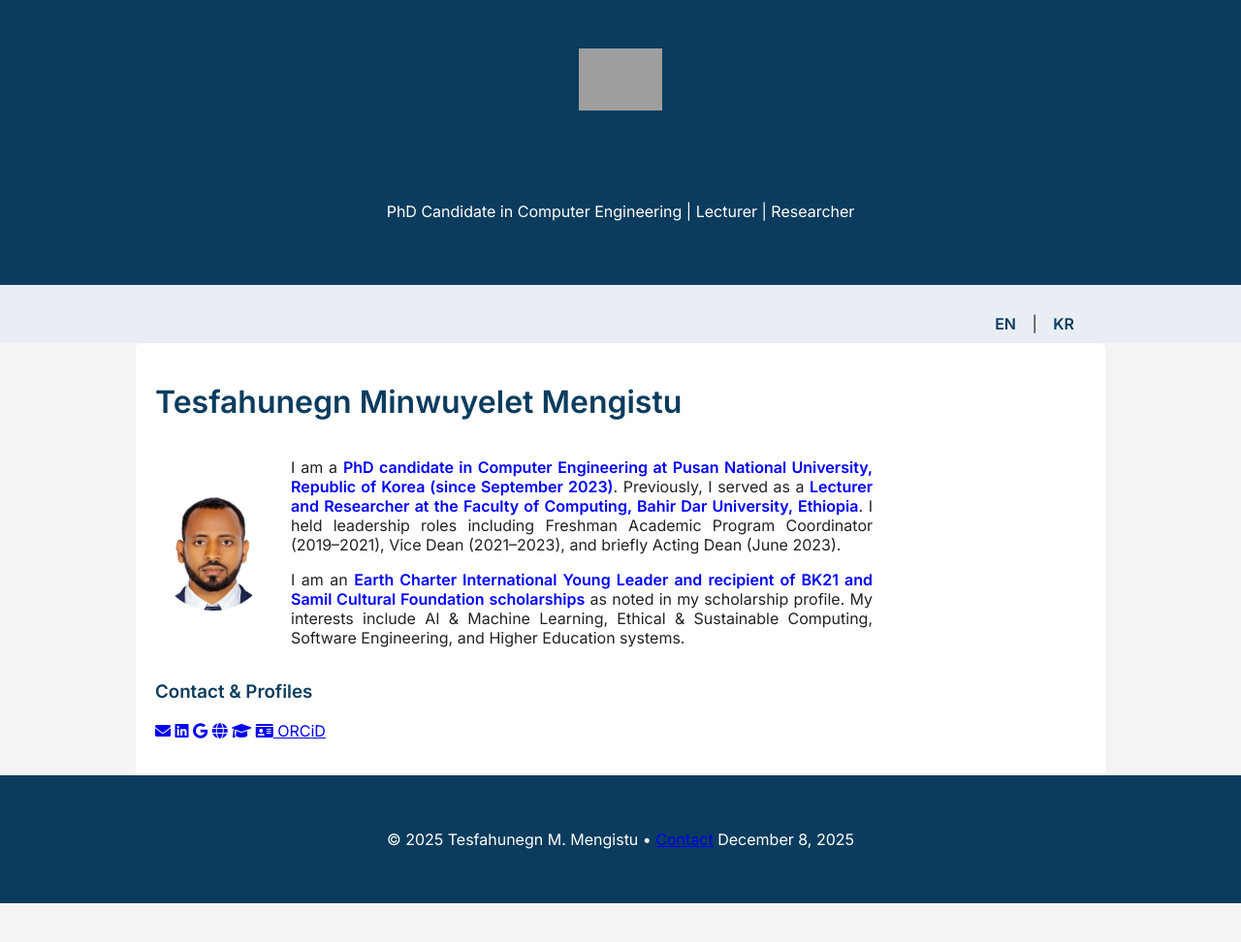
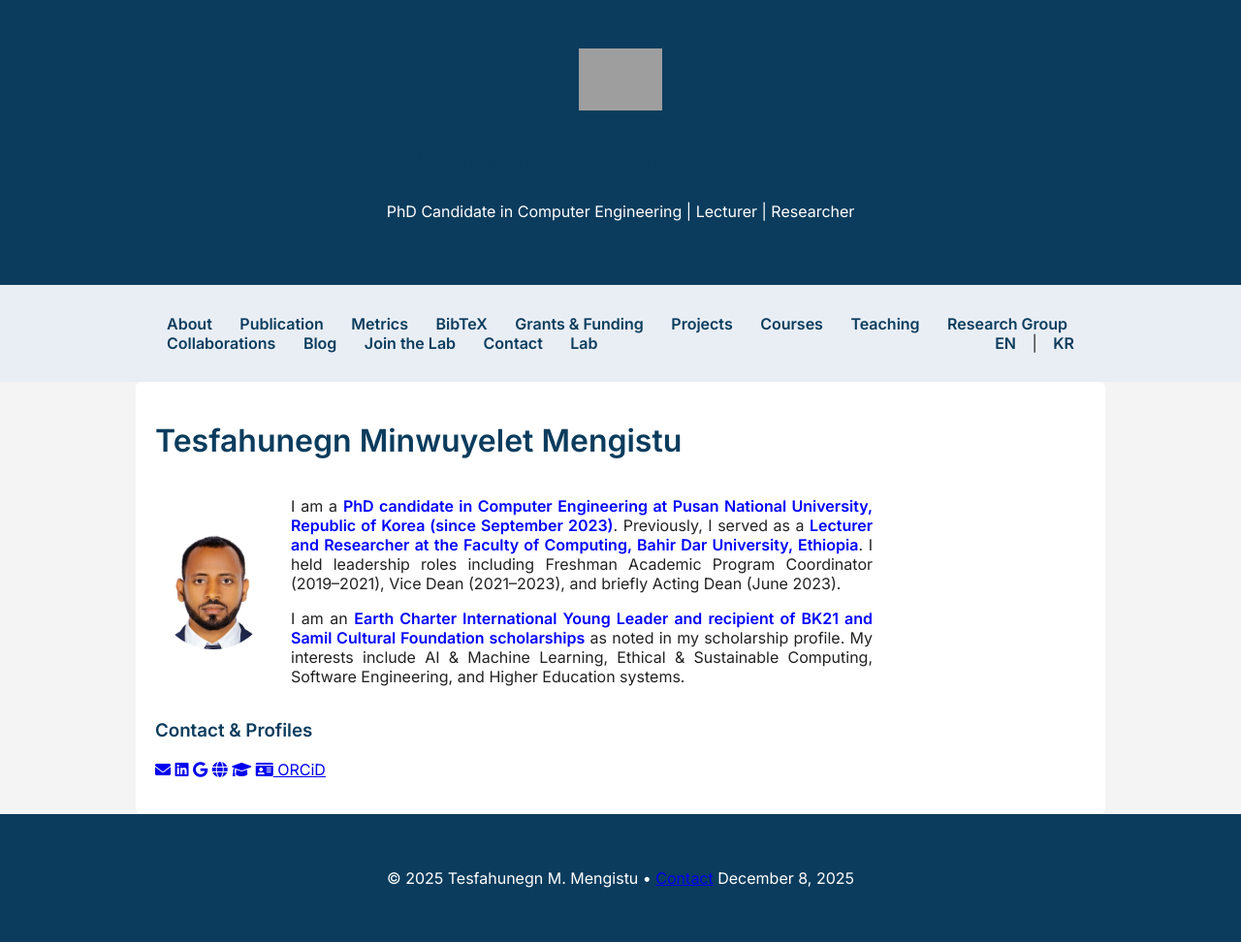
Before and after one commit to Tesfahunegn369/tesfahunegn369.github.io, a Jekyll site: the page built from index.md, in a window 1280 px wide. Shown: the whole page at 97% size. Built offline with Jekyll 4.4.1, drawn with Linux system fonts in a browser that asks for light colours; before the commit the page ends 932 px from its top, so only the background shows below that; grey boxes are pictures that could not be loaded.

Commit message:
Update config

```diff
--- a/_config.yml
+++ b/_config.yml
@@ -10,18 +10,18 @@ languages:
   - en
   - kr
 header_pages:
-  - index.md |
-  - publications.md |
-  - metrics.md |
-  - bibtex.md |
-  - grants.md |
-  - projects.md |
-  - courses/index.md |
-  - teaching.md |
-  - group.md |
-  - collaborations/index.md |
-  - blog.md |
-  - apply.md |
-  - cv.md |
-  - contact.md |
-  - lab/index.md |
+  - index.md
+  - publications.md
+  - metrics.md
+  - bibtex.md
+  - grants.md
+  - projects.md
+  - courses/index.md
+  - teaching.md
+  - group.md
+  - collaborations/index.md
+  - blog.md
+  - apply.md
+  - cv.md
+  - contact.md
+  - lab/index.md
```
